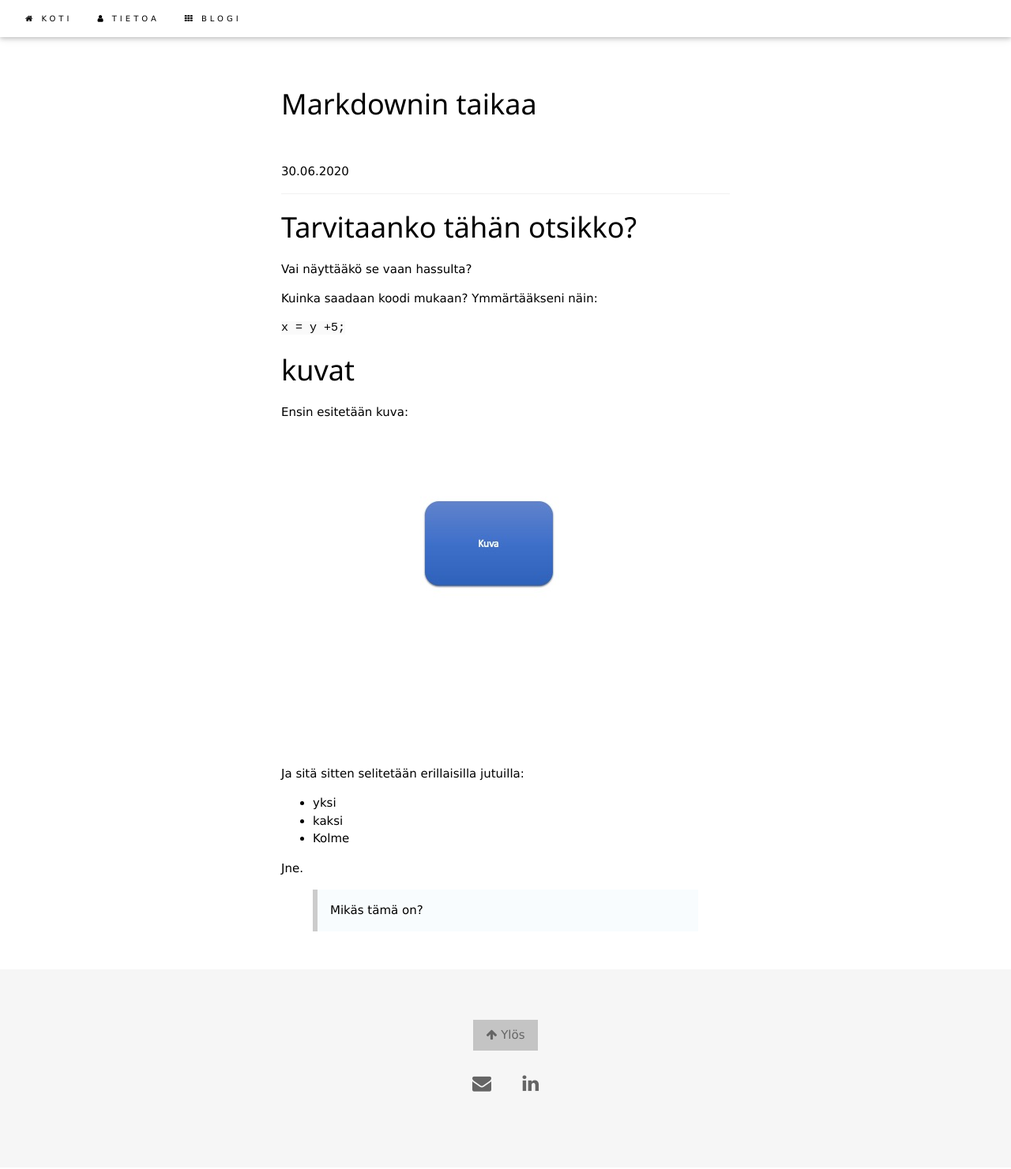
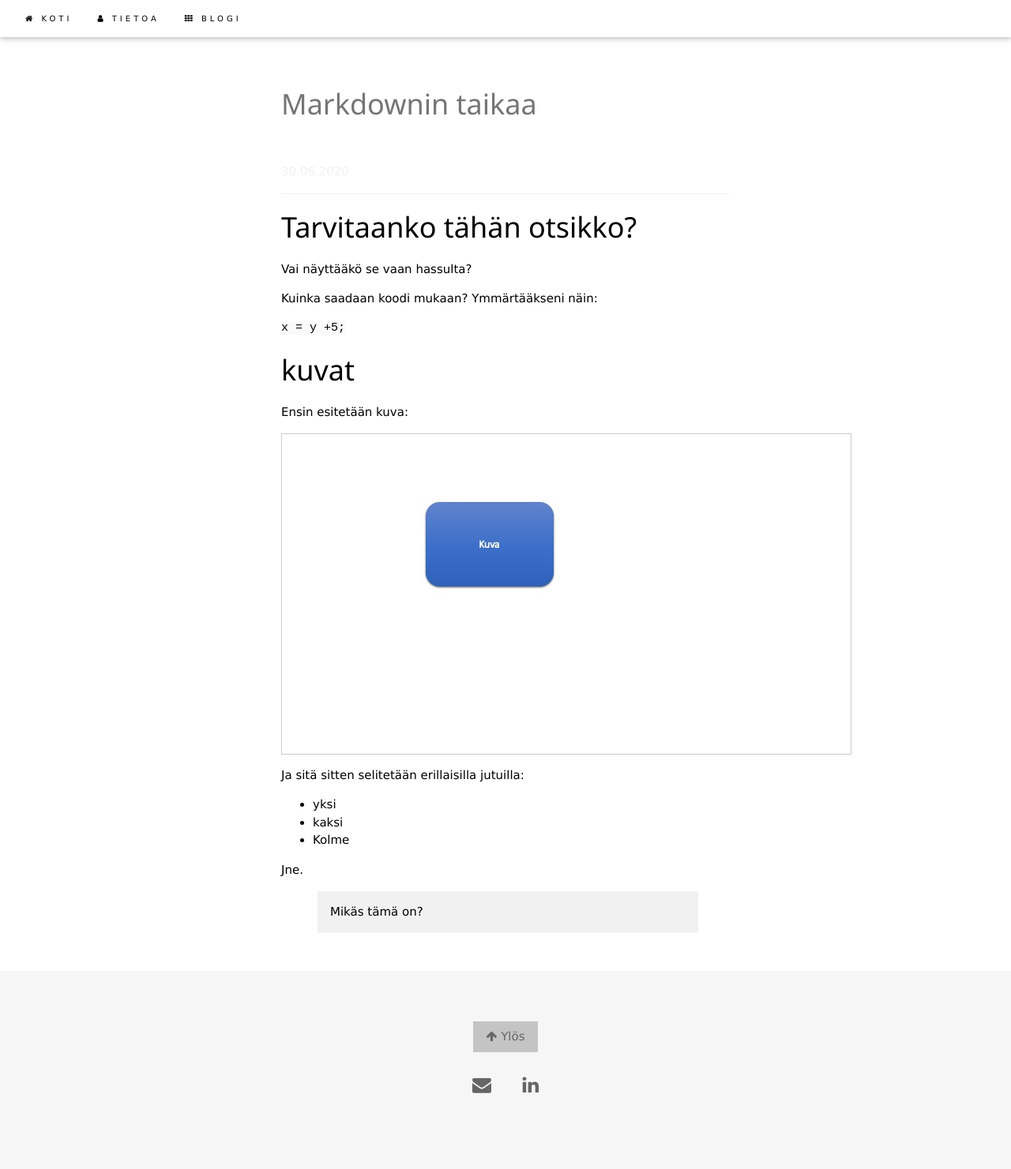
Before and after one commit to seme/seme.github.io, a Jekyll site: the page built from _posts/2020-06-30-testi-file.md, in a window 1280 px wide. Shown: the whole page at 79% size. Built offline with Jekyll 4.4.1, drawn with Linux system fonts in a browser that asks for light colours.

Commit message:
muotoilua mobiilisti

```diff
--- a/_layouts/post.html
+++ b/_layouts/post.html
@@ -4,8 +4,8 @@
 
 <div class="w3-auto w3-content" style="max-width:600px">
     <div class="w3-container w3-padding-32" >
-        <h1 class="w3-padding-16">{{ page.title }}</h1>
-        <p class="w3-border-bottom w3-border-light-grey w3-padding-16">{{ page.date | date: "%d.%m.%Y" }}</p>
+        <h1 class="w3-padding-16 w3-text-grey">{{ page.title }}</h1>
+        <p class="w3-border-bottom w3-border-light-grey w3-padding-16 w3-text-light-grey">{{ page.date | date: "%d.%m.%Y" }}</p>
         <div>
             {{ content }}
         </div>
--- a/_posts/2020-06-30-testi-file.md
+++ b/_posts/2020-06-30-testi-file.md
@@ -1,6 +1,6 @@
 ---
 layout: post
-title: "Markdownin taikaa"
+title: Markdownin taikaa
 date: 2020-06-30
 ---
 
--- a/about/index.html
+++ b/about/index.html
@@ -1,6 +1,6 @@
 ---
 layout: default
-title: Tietoa minusta
+title: Tietoa kirjoittajasta
 ---
 
 <div class="w3-auto w3-content" style="max-width:600px">
--- a/css/main.css
+++ b/css/main.css
@@ -1,18 +1,19 @@
 
 blockquote {
-    /* class="w3-panel w3-leftbar .w3-theme-l5" */
     padding:0.01em 16px;
     margin-top:16px;
     margin-bottom:16px;
-
-    border-left:6px solid #ccc!important;
-
+    border-left:6px solid #fff!important;
     color:#000!important;
-    background-color:#f8fcfe!important;
+    background-color:#f1f1f1!important;
 }
 
 code {
     background-color: #fafafa;
+}
+
+img {
+    border:1px solid #ccc!important;
 }
 
 .bg {
```
